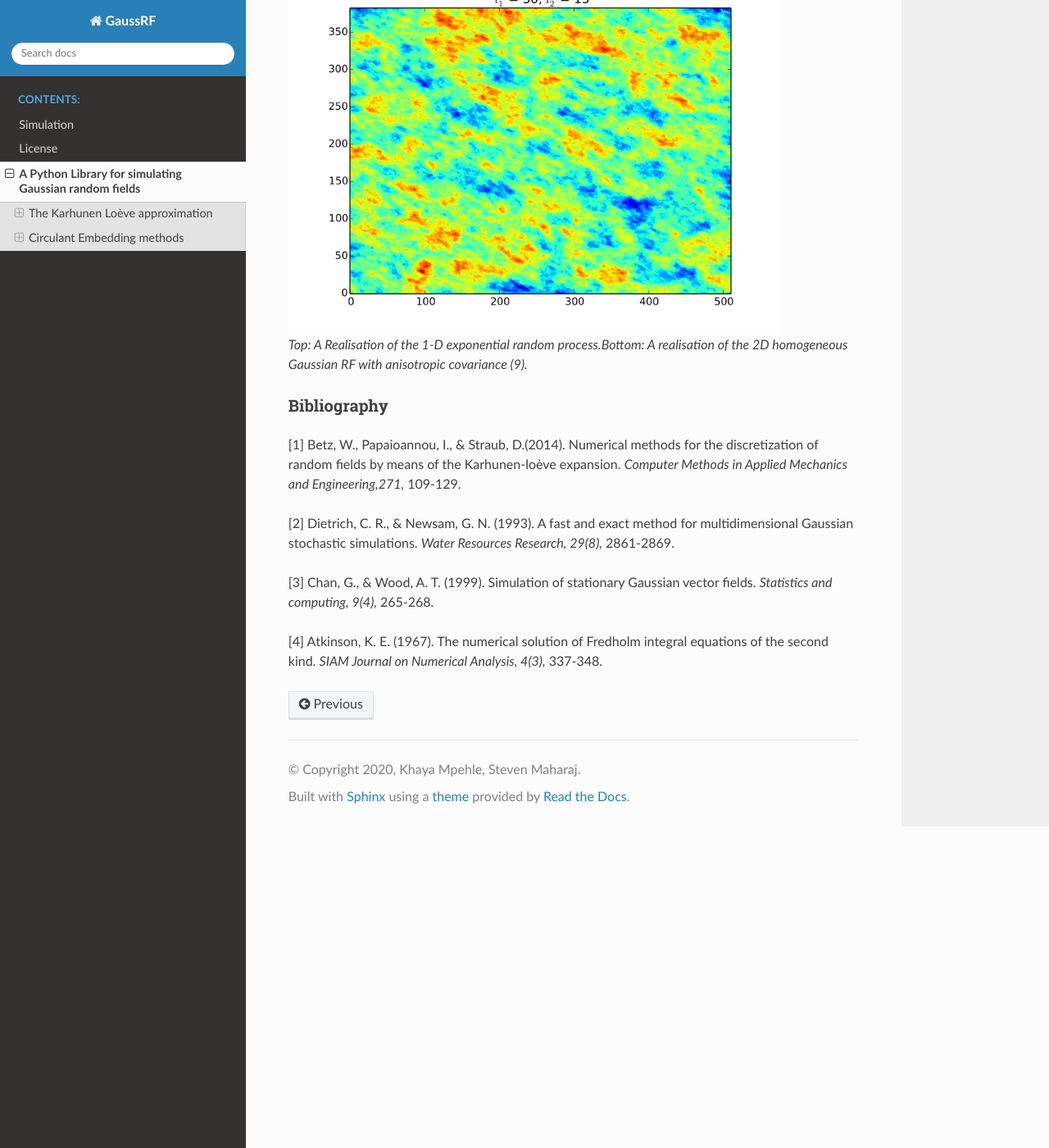
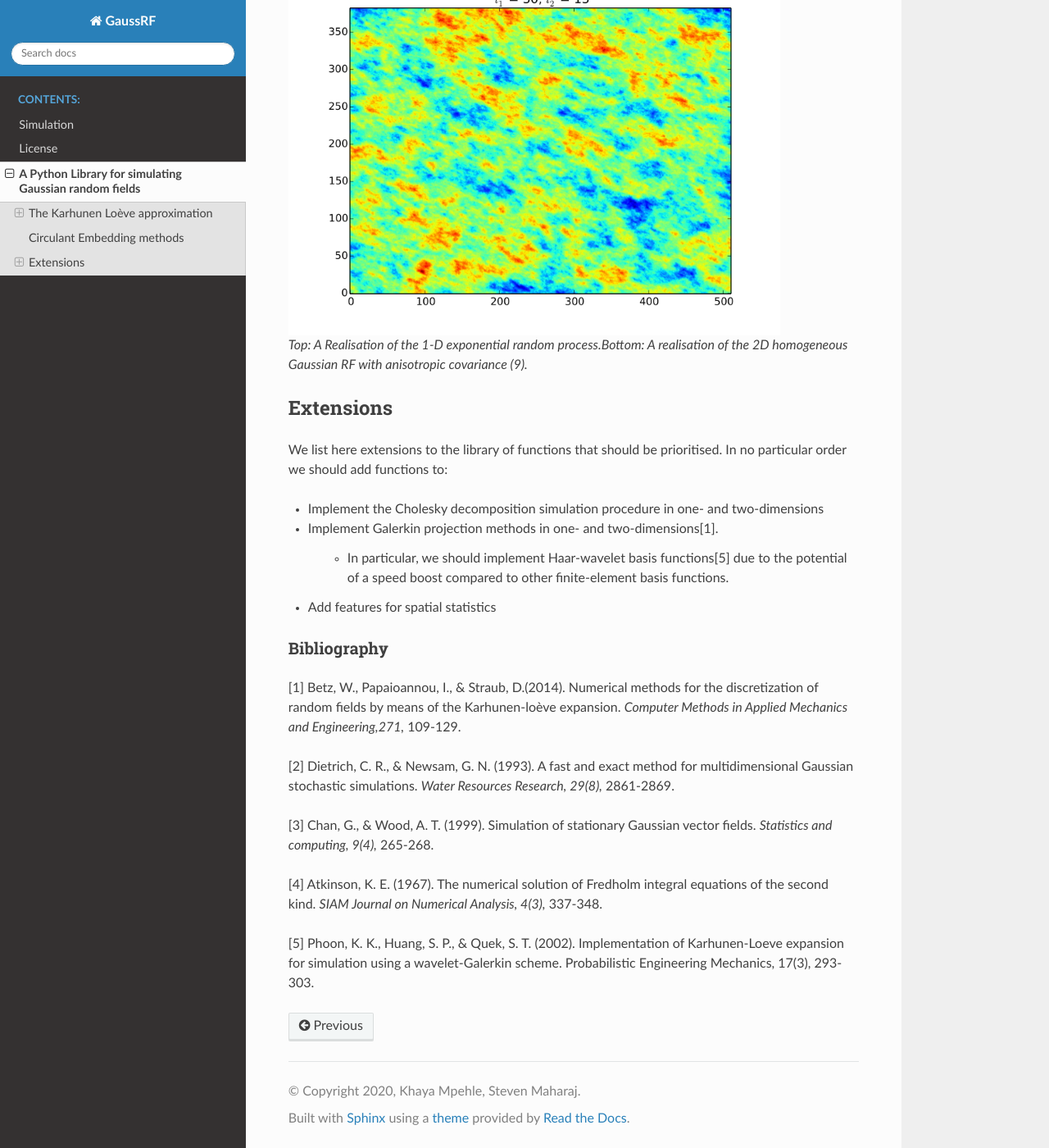
Before and after one commit to KDMpehle/Random_fields, a Sphinx documentation site: the page built from docs/source/Tutorial2.rst, in a window 1280 px wide and 1400 px high, scrolled down 6496 px. Shown: the whole window at 82% size. Built offline with Sphinx 7.4.7 and the Read the Docs theme 2.0.0, drawn with Linux system fonts in a browser that asks for light colours.

Commit message:
added khayas changes

```diff
--- a/docs/source/Tutorial2.rst
+++ b/docs/source/Tutorial2.rst
@@ -152,6 +152,8 @@ powerful computer, is called for.
 Circulant Embedding methods
 ===========================
 
+
+
 Suppose :math:`X_t` is a stationary Gaussian random field so that its
 covariance function is of the form :math:`R(s,t) = R(s-t)`. In such a
 case, it may be preferable to use the *Circulant Embedding Method*. The
@@ -194,6 +196,18 @@ where :math:`A` is the positive-definite, symmetric matrix
 
 
 
+Extensions
+===========================
+We list here extensions to the library of functions that should be prioritised. In no particular order
+we should add functions to:
+
+* Implement the Cholesky decomposition simulation procedure in one- and two-dimensions
+
+* Implement Galerkin projection methods in one- and two-dimensions[1].
+
+    * In particular, we should implement Haar-wavelet basis functions[5] due to the potential of a speed boost compared to other finite-element basis functions.
+
+* Add features for spatial statistics
 
 Bibliography
 ------------------
@@ -205,6 +219,8 @@ Bibliography
 
 [4] Atkinson, K. E. (1967). The numerical solution of Fredholm integral equations of the second kind. *SIAM Journal on Numerical Analysis, 4(3),* 337-348.
 
+[5]  Phoon, K. K., Huang, S. P., & Quek, S. T. (2002). Implementation of Karhunen-Loeve expansion for simulation using a wavelet-Galerkin scheme. Probabilistic Engineering Mechanics, 17(3), 293-303.
+
 .. |Top: Comparison of the numerical eigenvalues to the exact eigenvalues in the Brownian motion Karhunen-Loève function expansion.Middle: Comparison of the exact and numerical 5th eigenfunction. Bottom: The approximate Brownian motion in an :math:`N=200` term expansion. Here N=200 quadrature points were used.image:: BM_EV_eg.pdf
 .. |Top: Comparison of the numerical eigenvalues to the exact eigenvalues in the Brownian motion Karhunen-Loève function expansion.Middle: Comparison of the exact and numerical 5th eigenfunction. Bottom: The approximate Brownian motion in an :math:`N=200` term expansion. Here N=200 quadrature points were used.image:: BM_EF_eg.pdf
 .. |Top: Comparison of the numerical eigenvalues to the exact eigenvalues in the Brownian motion Karhunen-Loève function expansion.Middle: Comparison of the exact and numerical 5th eigenfunction. Bottom: The approximate Brownian motion in an :math:`N=200` term expansion. Here N=200 quadrature points were used.image:: BM_eg.pdf
```
Also changed, not shown: 8 other files.
